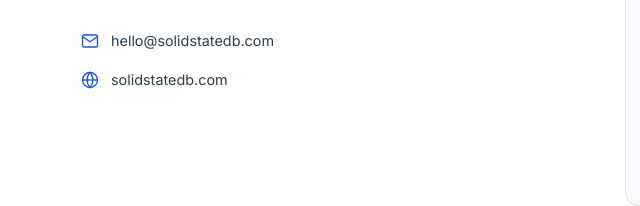
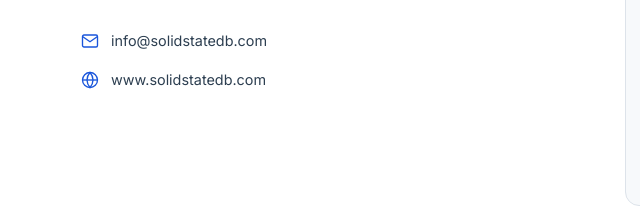
Before and after one commit to solidstatedb-hq/website, a plain HTML site: page index.html in a window 1280 px wide. Shown: the part 5318-5524 px from the top of the page, 9-649 px from the left. Drawn offline with Linux system fonts and the light colour scheme.

Commit message:
Fix contact email and website URL

```diff
--- a/index.html
+++ b/index.html
@@ -1156,11 +1156,11 @@
         <p>Whether it's a specific performance problem, a migration you're planning, or you want a second opinion on your architecture — we're happy to have an honest conversation. No sales pitch, no obligation.</p>
         <div class="contact-detail">
           <svg viewBox="0 0 24 24"><path d="M4 4h16c1.1 0 2 .9 2 2v12c0 1.1-.9 2-2 2H4c-1.1 0-2-.9-2-2V6c0-1.1.9-2 2-2z"/><polyline points="22,6 12,13 2,6"/></svg>
-          hello@solidstatedb.com
+          info@solidstatedb.com
         </div>
         <div class="contact-detail">
           <svg viewBox="0 0 24 24"><circle cx="12" cy="12" r="10"/><line x1="2" y1="12" x2="22" y2="12"/><path d="M12 2a15.3 15.3 0 0 1 4 10 15.3 15.3 0 0 1-4 10 15.3 15.3 0 0 1-4-10 15.3 15.3 0 0 1 4-10z"/></svg>
-          solidstatedb.com
+          www.solidstatedb.com
         </div>
       </div>
       <div class="contact-form">
```
